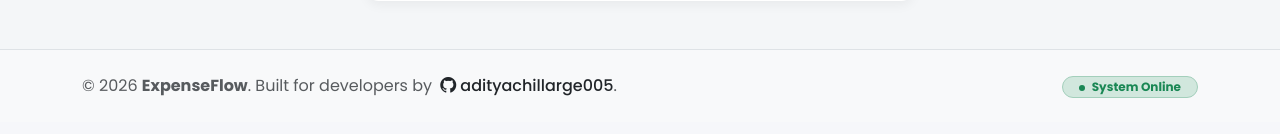
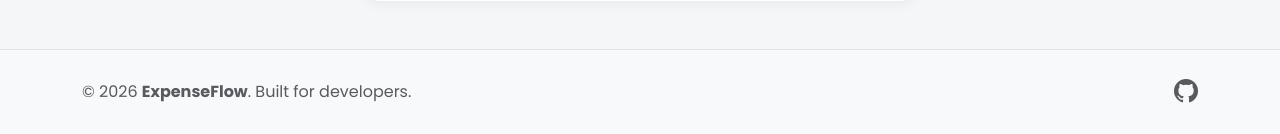
Before and after one commit to adityachillarge005/ExpenseFlow, a Django app: page /add-expense/ in a window 1280 px wide. Shown: the part 1019-1153 px from the top of the page. Before the commit the page ends 1117 px from the top, so only its background shows below. Run offline with Django 5.2, Linux system fonts and the light colour scheme; the visitor is signed in with stand-in values (Sample User, id 1).

Commit message:
Update footer: replace system online badge and username with clean GitHub logo repository link

```diff
--- a/expense/templates/footer.html
+++ b/expense/templates/footer.html
@@ -2,13 +2,12 @@
     <div class="container">
         <div class="row align-items-center justify-content-between">
             <div class="col-12 col-md-6 text-center text-md-start mb-2 mb-md-0">
-                <span class="text-muted">© 2026 <strong>ExpenseFlow</strong>. Built for developers by <a href="https://github.com/adityachillarge005" target="_blank" class="text-decoration-none fw-medium text-body"><i class="bi bi-github ms-1 me-1"></i>adityachillarge005</a>.</span>
+                <span class="text-muted">© 2026 <strong>ExpenseFlow</strong>. Built for developers.</span>
             </div>
             <div class="col-12 col-md-6 text-center text-md-end">
-                <span class="badge bg-success-subtle text-success border border-success-subtle rounded-pill px-3 py-1">
-                    <span class="d-inline-block bg-success rounded-circle me-1" style="width: 6px; height: 6px; vertical-align: middle;"></span>
-                    System Online
-                </span>
+                <a href="https://github.com/adityachillarge005/ExpenseFlow" target="_blank" class="text-muted text-decoration-none transition-all fs-4" title="GitHub Repository" aria-label="GitHub Repository">
+                    <i class="bi bi-github"></i>
+                </a>
             </div>
         </div>
     </div>
```
